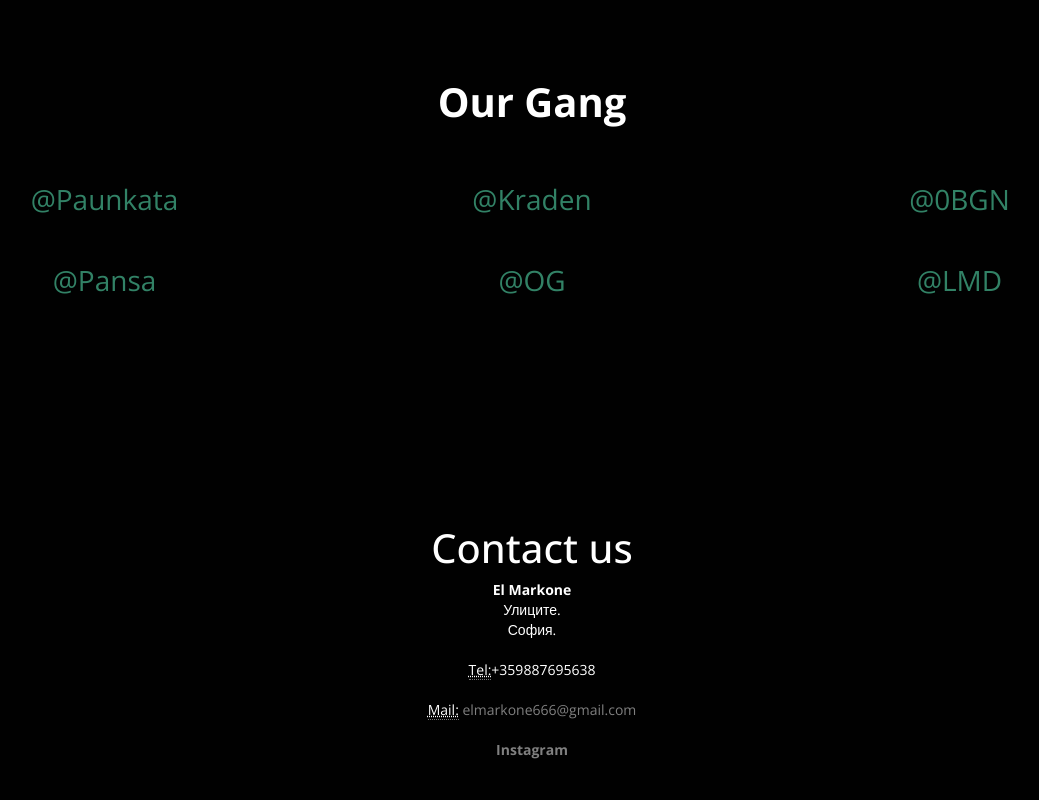
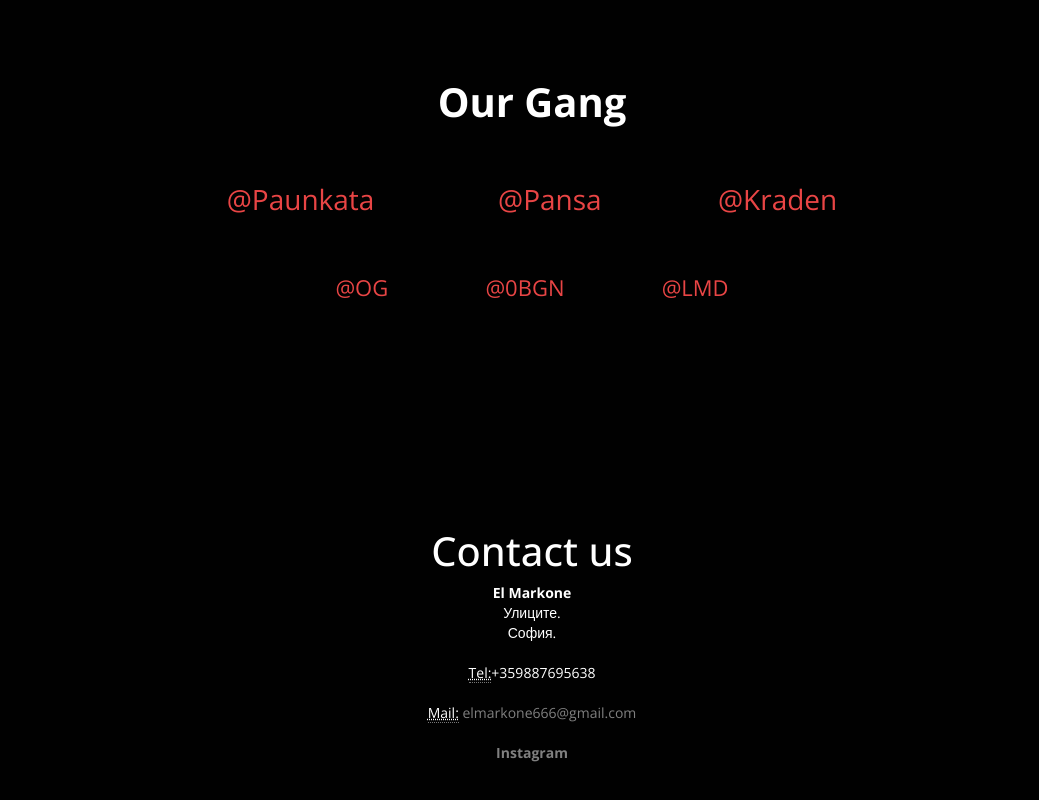
Before and after one commit to OgiJr/Markone, a plain HTML site: page index.html in a window 1280 px wide. Shown: the part 2925-3725 px from the top of the page, without its empty margins (108-1147 px from the left). Drawn offline with nearby package versions, Linux system fonts and the light colour scheme; files whose address does not match are found by name.

Commit message:
Update index.html

```diff
--- a/index.html
+++ b/index.html
@@ -238,48 +238,12 @@
       <div class="section-header">
                 <h2 class="wow fadeInDown animated">Our Gang</h2>
             </div>
-            <center>
-      <div class="col-md-3 col-sm-6">
-        <div class="person">
-          <div class="person-content">
-            <h3><a href="https://www.instagram.com/alexpaunov53/" target="_blank">@Paunkata</a></h3>
-          </div>
-        </div>
-        <br>
-        <div class="person">
-          <div class="person-content">
-            <h3><a href="https://www.instagram.com/comaaan_19/" target="_blank">@Pansa</a></h3>
-          </div>
-        </div>
-      </div>
-      <div class="col-md-6 col-sm-6">
-        <div class="person">
-          <div class="person-content">
-            <h3><a href="https://www.instagram.com/kraden_petar/" target="_blank">@Kraden</a></h3>
-          </div>
-        </div>
-        <br>
-        <div class="person">
-          <div class="person-content">
-            <h3><a href="https://www.instagram.com/o.g.613/" target="_blank">@OG</a></h3>
-          </div>
-        </div>
-      </div>
-      <div class="col-md-3 col-sm-3">
-        <div class="person">
-          <div class="person-content">
-            <h3><a href="https://www.instagram.com/alen_hristovv/" target="_blank">@0BGN</a></h3>
-          </div>
-        </div>
-        <br>
-        <div class="person">
-          <div class="person-content">
-            <h3><a href="https://www.instagram.com/lmd613lmd/" target="_blank">@LMD</a></h3>
-          </div>
-        </div>
-      </div>
-    </center>
+<center>
+<h3> <a href="https://www.instagram.com/alexpaunov53/" target="_blank">@Paunkata</a> &nbsp &nbsp &nbsp &nbsp &nbsp &nbsp &nbsp &nbsp <a href="https://www.instagram.com/comaaan_19/" target="_blank">@Pansa</a> &nbsp &nbsp &nbsp &nbsp &nbsp &nbsp &nbsp &nbsp<a href="https://www.instagram.com/kraden_petar/" target="_blank">@Kraden</a> </h3> <br> <br>
+<h4> <a href="https://www.instagram.com/o.g.613/" target="_blank">@OG</a> &nbsp &nbsp &nbsp &nbsp &nbsp &nbsp &nbsp &nbsp <a href="https://www.instagram.com/alen_hristovv/" target="_blank">@0BGN</a> &nbsp &nbsp &nbsp &nbsp &nbsp &nbsp &nbsp &nbsp <a href="https://www.instagram.com/lmd613lmd/" target="_blank">@LMD</a> </h4>
+</center>
 </section>
+
 <br> <br> <br>
 
 <!-- our team section -->
```
